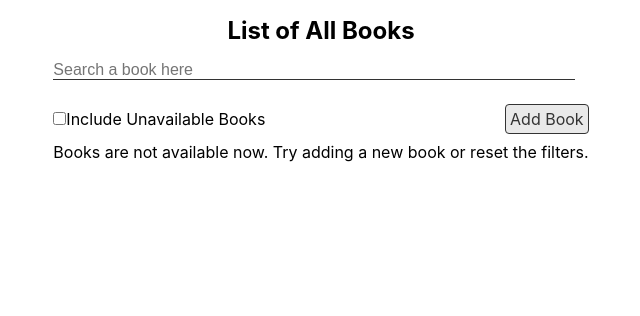
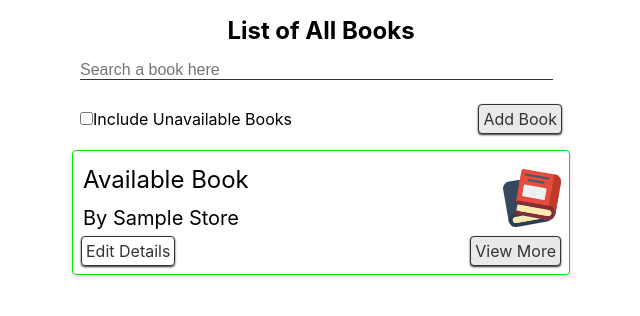
Before and after one commit to jaisi04/my_library, a React (Create React App) app: page /home in a window 1280 px wide. Shown: the top 316 px of the page, without its empty margins (319-959 px from the left). Built offline with nearby package versions, Linux system fonts and the light colour scheme.

Commit message:
bug fixes: scroll, UI improvements, sample data set, input suggestions removal, ellipsis support & input value synthesizing

```diff
--- a/src/assets/colors.js
+++ b/src/assets/colors.js
@@ -1,3 +1,5 @@
 export const COLOR_DEFAULT = '#333333';
-export const COLOR_DANGER = '#00EE00';
+export const COLOR_DANGER = '#EE0000';
 export const COLOR_PRIMARY = '#E9E9E9';
+export const COLOR_DISABLED = '#DDDDDD';
+export const COLOR_AVAILABLE = '#00E900';
--- a/src/components/Book.js
+++ b/src/components/Book.js
@@ -1,22 +1,23 @@
 import React from 'react';
 import BookImg from '../assets/book.svg';
+import { COLOR_AVAILABLE, COLOR_DANGER } from '../assets/colors';
 import { URL_EDIT_BOOK } from '../assets/urls';
-import { StyledLink, StyledSection, StyledBookText, StyledSubSection, StyledText } from './styledSkins';
+import { StyledLink, StyledSection, StyledBookText, StyledSubSection } from './styledSkins';
 
-export const Book = ({ id, name, auther, image, count, description, isExpanded, onClick }) => (
-	<StyledSection faded={count <= 0} onClick={() => onClick(id)}>
+export const Book = ({ id, name, author, image, count, description, isExpanded, onClick }) => (
+	<StyledSection id={id} faded={count <= 0} onClick={() => onClick(id)}>
 		<StyledSubSection>
-			<StyledBookText>{name}</StyledBookText>
-			<StyledBookText fs="20px">By {auther}</StyledBookText>
+			<StyledBookText width="76%">{name}</StyledBookText>
+			<StyledBookText width="76%" fs="20px">By {author}</StyledBookText>
 			<img src={image || BookImg} alt="book_image" />
 		</StyledSubSection>
 		<StyledSubSection row>
-			<StyledLink to={`${URL_EDIT_BOOK}/${id}`}>Edit Details</StyledLink>
-			<StyledText>{!isExpanded ? 'View More' : 'Hide'}</StyledText>
+			<StyledLink to={`${URL_EDIT_BOOK}/${id}`} onClick={() => false}>Edit Details</StyledLink>
+			<StyledLink to="" primary>{!isExpanded ? 'View More' : 'Hide'}</StyledLink>
 		</StyledSubSection>
-		{isExpanded ? <StyledSubSection>
-			<p>{count > 0 ? `In Stock: ${count}` : 'Will be in stock soon'}</p>
-			{description ? <p>{`About: ${description}`}</p> : <p>{`No Details`}</p>}
+		{isExpanded ? <StyledSubSection height="auto">
+			<StyledBookText fs="16px" noMargin bgColor={count > 0 ? COLOR_AVAILABLE : COLOR_DANGER}>{count > 0 ? `In Stock: ${count}` : 'Will be in stock soon'}</StyledBookText>
+			<StyledBookText fs="16px" noMargin>{description ? `About: ${description}` : `No Details`}</StyledBookText>
 		</StyledSubSection> : null}
 	</StyledSection>
 );
--- a/src/components/BookList.js
+++ b/src/components/BookList.js
@@ -1,7 +1,7 @@
 import React from 'react';
 import { URL_ADD_BOOK } from '../assets/urls';
 import Book from './Book';
-import { StyledHeader, StyledInput, StyledLink, StyledText } from './styledSkins';
+import { StyledHeader, StyledInput, StyledLink, StyledText, ScrollableSection } from './styledSkins';
 
 export const BookList = ({ bookList, isChecked, searchedKey, expandedBookID, setExpandedBookID, setSearchedKey, setToggleCheckVal }) => (
 	<main>
@@ -24,7 +24,7 @@ export const BookList = ({ bookList, isChecked, searchedKey, expandedBookID, set
 			</label>
 			<StyledLink primary to={URL_ADD_BOOK}>Add Book</StyledLink>
 		</StyledHeader>
-		<section>
+		<ScrollableSection>
 			{bookList.length ? bookList.map(
 				book => (
 					<Book key={book.id} isExpanded={expandedBookID === book.id} {...book} onClick={setExpandedBookID} />
@@ -34,7 +34,7 @@ export const BookList = ({ bookList, isChecked, searchedKey, expandedBookID, set
 					</StyledText>
 				)
 			}
-		</section>
+		</ScrollableSection>
 	</main>
 );
 
--- a/src/components/Inputs.js
+++ b/src/components/Inputs.js
@@ -1,10 +1,10 @@
 import React from 'react';
 import { StyledSubSection, StyledInput, StyledLabel, StyledError } from './styledSkins';
 
-export const FormInput = ({ name, placeHolder, updateDetails, value, error }) => (
+export const FormInput = ({ name, placeHolder, updateDetails, value, autoCapitalize, error }) => (
     <StyledSubSection margin="12px 8px">
         {value !== '' && <StyledLabel htmlFor={name}>{placeHolder}</StyledLabel>}
-		<StyledInput error={error} noMargin id={name} type="text" value={value} onChange={updateDetails} placeholder={placeHolder} />
+		<StyledInput autoCapitalize={autoCapitalize} error={error} noMargin id={name} type="text" autoComplete="off" value={value} onChange={updateDetails} placeholder={placeHolder} />
         <StyledError>{error}</StyledError>
     </StyledSubSection>
 );
--- a/src/components/styledSkins.js
+++ b/src/components/styledSkins.js
@@ -1,6 +1,6 @@
 import styled from 'styled-components';
 import { Link } from 'react-router-dom';
-import { COLOR_DANGER, COLOR_DEFAULT, COLOR_PRIMARY } from '../assets/colors';
+import { COLOR_AVAILABLE, COLOR_DANGER, COLOR_DEFAULT, COLOR_PRIMARY } from '../assets/colors';
 
 export const StyledInput = styled.input`
 	margin: ${props => props.noMargin ? 0 : '16px'};
@@ -19,6 +19,7 @@ export const StyledHeader = styled.header`
 	font size: 24px;
 	@media (max-width: 480px) {
 		flex-direction: column;
+		align-items: flex-start;
 	}
 `;
 
@@ -33,9 +34,16 @@ export const StyledLabel = styled.label`
 `;
 
 export const StyledBookText = styled.p`
-	margin: 4px 0;
+	margin: ${props => props.noMargin ? '0' : '4px 0'};
 	font-size: ${props => props.fs || '24px'};
-	flex: 1 1 0;
+	background-color: ${props => props.bgColor || 'initial'};
+	border: 0.5px solid ${props => props.bgColor || 'initial'};
+	border-radius: 4px;
+	padding: 2px;
+	width: ${props => props.width || 'auto'};
+	white-space: ${props => props.width ? 'nowrap' : 'initial'};
+  	overflow: hidden;
+  	text-overflow: ellipsis;
 `;
 
 export const StyledLink = styled(Link)`
@@ -49,24 +57,24 @@ export const StyledLink = styled(Link)`
 	}
 	text-align: center;
 	background-color: ${props => props.primary ? COLOR_PRIMARY : 'trasparent'};
-
+	box-shadow: 0 1px 2px 0 ${COLOR_DEFAULT}, 0 1px 2px 0 ${COLOR_PRIMARY};
 `;
 
 export const StyledSection = styled.section`
 	display: flex;
 	flex-flow: column;
 	align-items: flex-start;
-	border: 1.5px solid ${COLOR_DEFAULT};
+	border: ${props => props.faded ? `1.5px solid ${COLOR_DANGER}` : `1.5px solid ${COLOR_AVAILABLE}`};;
 	border-radius: 4px;
 	margin: 8px;
 	padding: 8px;
 	flex: 1 1 0;
 	width: 480px;
 	flex-wrap: wrap;
-	opacity: ${props => props.faded ? 0.6 : 1};
 	@media (max-width: 480px) {
 		width: 92vw;
 	}
+	box-shadow: 0 2px 4px 0 ${COLOR_PRIMARY}, 0 2px 4px 0 ${COLOR_PRIMARY};
 `;
 
 export const StyledSubSection = styled.section`
@@ -113,9 +121,18 @@ export const StyledFormButton = styled.input`
 	@media (max-width: 480px) {
 		margin: 8px 0;
 	}
+	outline: none;
+	cursor: pointer;
+	box-shadow: 0 2px 4px 0 ${COLOR_DEFAULT}, 0 2px 4px 0 ${COLOR_PRIMARY};
 `;
 
 export const StyledError = styled.span`
 	font-size: 12px;
 	color: ${COLOR_DANGER};
 `;
+
+
+export const ScrollableSection = styled.section`
+  height: calc(100vh - 200px);
+  overflow-y: auto;
+`;
--- a/src/containers/Details/index.js
+++ b/src/containers/Details/index.js
@@ -6,31 +6,52 @@ import BookForm from '../../components/BookForm';
 export const Details = props => {
 	const context = useContext(AppContext);
 	const { match: { params: { id } }, history: { replace } } = props;
-	const defaultData = { name: '', auther: '', count: 0, description: '', image: '' };
+	const defaultData = { name: '', author: '', count: 0, description: '', image: '' };
 	const initialBookData = context.books.filter(book => +id === book.id)[0] || defaultData;
 	const [bookData, setBookData] = useState(initialBookData);
 	const [errors, setError] = useState({});
 
-	const validateFields = () => {
-		const { name, auther, count } = bookData;
+	const synthesizeFields = () => {
+		let { name, author, count, description } = bookData;
+		name = name.trim();
+		name = name.replace(/(^\w|\s\w)/g, m => m.toUpperCase());
+		author= author.trim();
+		author = author.replace(/(^\w|\s\w)/g, m => m.toUpperCase());
+		count = /^[1-9][.\d]*(,\d+)?$/.test(count) ? parseInt(count, 10) : count;
+		description = description.trim();
+		description = description[0].toUpperCase() + description.substring(1)
+		return { name, description, count, author };
+	}
+
+	const validateFields = (name, description, count, author) => {
 		let errors = {};
 		if (!name) {
-			errors = { ...errors, name: `Name can't be empty`, isError: true };
+			errors = { ...errors, name: `we support non-empty names`, isError: true };
 		}
-		if (!auther) {
-			errors = { ...errors, auther: `Author can't be empty`, isError: true };
+		if (name.length > 32) {
+			errors = { ...errors, name: `we support names having maximum length as 32 letters`, isError: true };
+		}
+		if (!author) {
+			errors = { ...errors, author: `we support non-empty author names`, isError: true };
+		}
+		if (author.length > 32) {
+			errors = { ...errors, author: `we support author names having maximum length as 32 letters`, isError: true };
 		}
 		if (!/^\d+$/.test(count)) {
 			errors = { ...errors, count: `Count should be an integer greater than or equal to 0(Zero)`, isError: true };
+		}
+		if (description.length > 96) {
+			errors = { ...errors, description: `we support author names having maximum length as 96 letters`, isError: true };
 		}
 		return errors;
 	}
 
 	const handleBookSubmit = e => {
 		e.preventDefault();
-		const errors = validateFields();
+		const { name, description, count, author } = synthesizeFields();
+		const errors = validateFields(name, description, count, author);
 		if (!errors.isError) {
-			id ? context.editBook({ ...bookData, id: +id }) : context.addBook({ ...bookData, id: new Date().getTime() });
+			id ? context.editBook({  name, description, count, author, id: +id }) : context.addBook({ name, description, count, author, id: new Date().getTime() });
 			replace(URL_HOME);
 		} else {
 			setError(errors);
--- a/src/containers/Home/index.js
+++ b/src/containers/Home/index.js
@@ -1,16 +1,49 @@
-import React, { useContext } from 'react';
+import React, { useContext, useEffect, useState } from 'react';
 import { AppContext } from '../../AppContext';
 import BookList from '../../components/BookList'
 
 export const Home = () => {
 	const { books, searched_key, toggle_check_val, expanded_book_id, setSearchedKey, setToggleCheckVal, setExpandedBookID } = useContext(AppContext);
-	// search results matching book or auther name
-	const filteredBooks = books.filter(book => book.name.toLowerCase().includes(searched_key) || book.auther.toLowerCase().includes(searched_key));
+	// adding sample data
+	const sampleData = [
+		{
+			id: 'available_book',
+			name: 'Available Book',
+			author: 'Sample Store',
+			description: 'It is a sample book in stock. Editing this will create a actual book.',
+			count: 4,
+		},
+		{
+			id: 'unavailable_book',
+			name: 'Unavailable Book',
+			author: 'Sample Store',
+			description: 'It is a sample book not in stock. Editing this will create a actual book.',
+			count: 0,
+		}
+	]
+	const totalData = books.length ? books : sampleData;
+	// search results matching book, author name or description
+	const filteredBooks = totalData.filter(book => book.name.toLowerCase().includes(searched_key) || book.author.toLowerCase().includes(searched_key) || book.description.toLowerCase().includes(searched_key));
 	// sorting the list in the decreasing order of book count
 	const sortedList = filteredBooks.sort((b1, b2) => b1.count > b2.count ? -1 : 1);
 	// deciding to exclude unavailable books
 	const visibleList = !toggle_check_val ? sortedList.filter(book => book.count > 0) : sortedList;
-
+	// changes to keep scrolled position
+	const [currentPosition, setCurrentPosition] = useState({top: 0, left:0});
+	useEffect(() => {
+		if(expanded_book_id) {
+			const offsets = document.getElementById(expanded_book_id).getBoundingClientRect();
+			const top = offsets.top;
+			const left = offsets.left;
+			if(top !== currentPosition.top){
+				setCurrentPosition({top, left});
+				window.scrollTo(top, left);
+			}
+		} else {
+			const { top, left } = currentPosition;
+			window.scrollTo(top, left);
+		}
+	}, [expanded_book_id, currentPosition])
 	return (
 		<BookList
 			bookList={visibleList}
--- a/src/index.css
+++ b/src/index.css
@@ -2,6 +2,11 @@
   margin: 0;
   padding: 0;
   text-decoration: none;
+  touch-action: manipulation;
+}
+
+html {
+  scroll-behavior: smooth;
 }
 
 body {
@@ -13,8 +18,14 @@ body {
     sans-serif;
   -webkit-font-smoothing: antialiased;
   -moz-osx-font-smoothing: grayscale;
+  overflow: hidden;
 }
 
 h2 {
   text-align: center;
 }
+
+main {
+  height: 100%;
+  overflow-y: hidden;
+}
```
Also changed, not shown: src/components/BookForm.js (+8 -4 lines), 1 other file (tests, documents, lock files or other folders).
